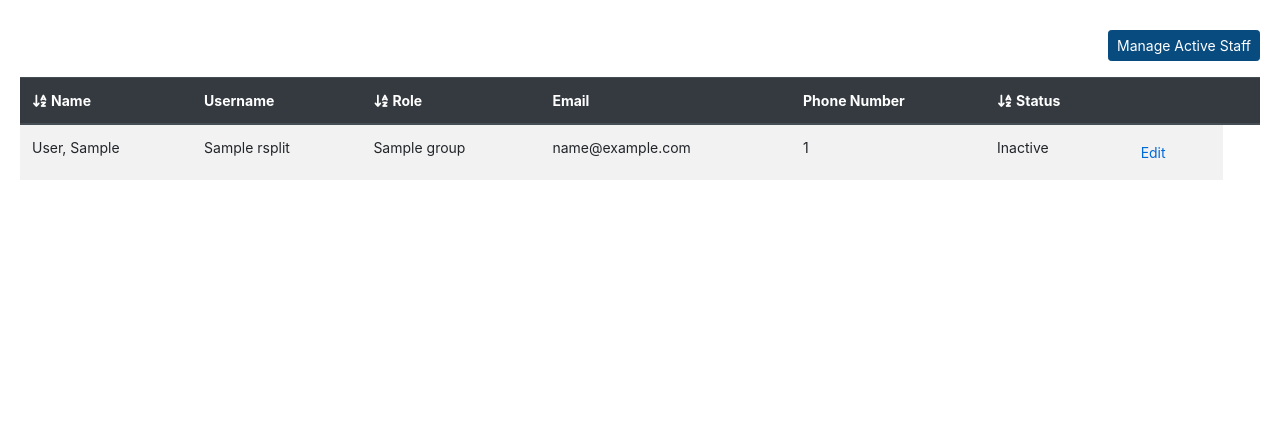
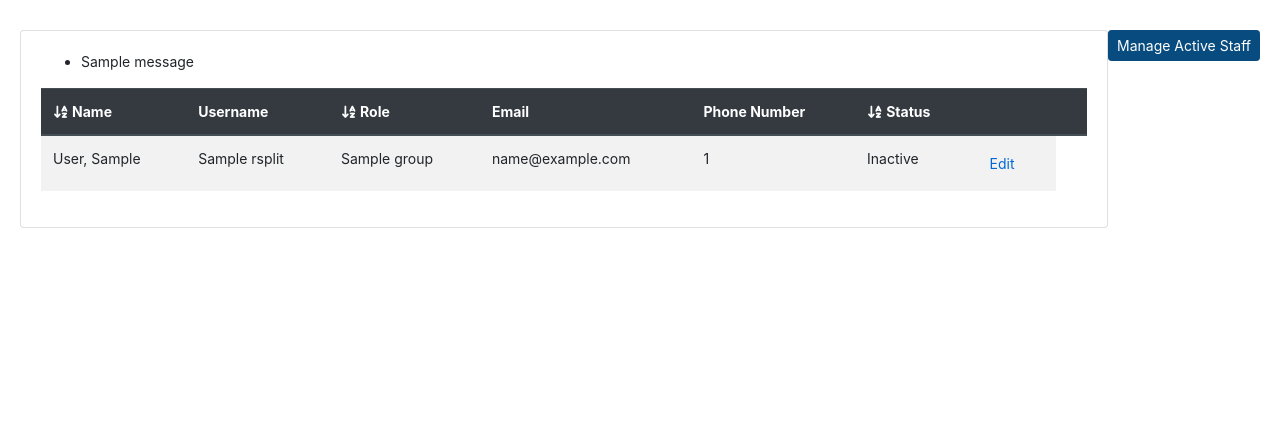
Before and after one commit to ritab9/VEST, a Django app: template users/templates/users/manage_school_staff.html in a window 1280 px wide. Shown: the part 76-503 px from the top of the page. Run offline with Django 4.2, Linux system fonts and the light colour scheme; the template is opened without the code that fills it: most values are stand-ins (such as "Sample title", 1, 10 or a date in 2020); one stand-in notice (Sample message) is shown; parts of the project's set-up code (start-up, migrations or seed data) failed here and were passed over; some libraries are stand-ins or nearby versions.

Commit message:
Enhance error messages and add feedback display in templates
Improved the clarity of error messages when email sending fails by suggesting users contact the website administrator. Added feedback display for messages in `manage_school_staff.html` and improved structure and spacing in `add_school_staff.html`.

```diff
--- a/emailing/functions.py
+++ b/emailing/functions.py
@@ -43,7 +43,7 @@ def send_system_email_from_school(request, user, school, message_name, child=Non
                   auth_password=school.email_password[::-1], connection=None, html_message=None)
         messages.info(request, "Email(s) sent successfully to " + str(user.email))
     except SMTPException as e:
-        messages.error(request, mark_safe('Email was not sent to ' + str(user.email) + '. <br>' + str(e)))
+        messages.error(request, mark_safe('Email was not sent to ' + str(user.email) + '. <br>' + str(e) + 'Please contact the website administrator.'))
 
 
 
@@ -64,10 +64,8 @@ def send_email_school(request, subject, message, user=None, school=None):
                   auth_password=password,
                   connection=None, html_message=None)
         messages.info(request, "Email(s) sent successfully to " + str(user.email))
-        print("success")
     except SMTPException as e:
         messages.error(request, mark_safe('Email was not sent to:'+ str(user.email) +' Contact your school administrator. <br>' + str(e)))
-        print("error")
         return False
 
 
--- a/users/templates/users/add_school_staff.html
+++ b/users/templates/users/add_school_staff.html
@@ -8,7 +8,8 @@
 
 {% block content %}
 
-<div class="card card-body mt-2 padding">
+    <div class="card card-body mt-2 padding">
+
 <!-- registering instructor -->
     <form method="POST">
         {% csrf_token %}
@@ -20,7 +21,6 @@
                 <br>
                 Phone number
                  <p><input type="text" id="phone_number" name="phone_number" label = "Phone Number"></p>
-
 
             </div>
             <div class="col-sm-auto">
--- a/users/templates/users/manage_school_staff.html
+++ b/users/templates/users/manage_school_staff.html
@@ -15,6 +15,15 @@
         <a class = "btn btn-sm btn-ISEIblue3 mt-3 mb-3" href="{% url 'manage_school_staff' school.id  %}" style="float: right"> Manage Active Staff </a>
     {% endif %}
 </p>
+
+     <div class="card card-body mt-2 padding">
+        {% if messages %}
+            <ul class="messages">
+                {% for message in messages %}
+                <li{% if message.tags %} class="{{ message.tags }}"{% endif %}>{{ message }}</li>
+                {% endfor %}
+            </ul>
+    {% endif %}
 
 
 
```
